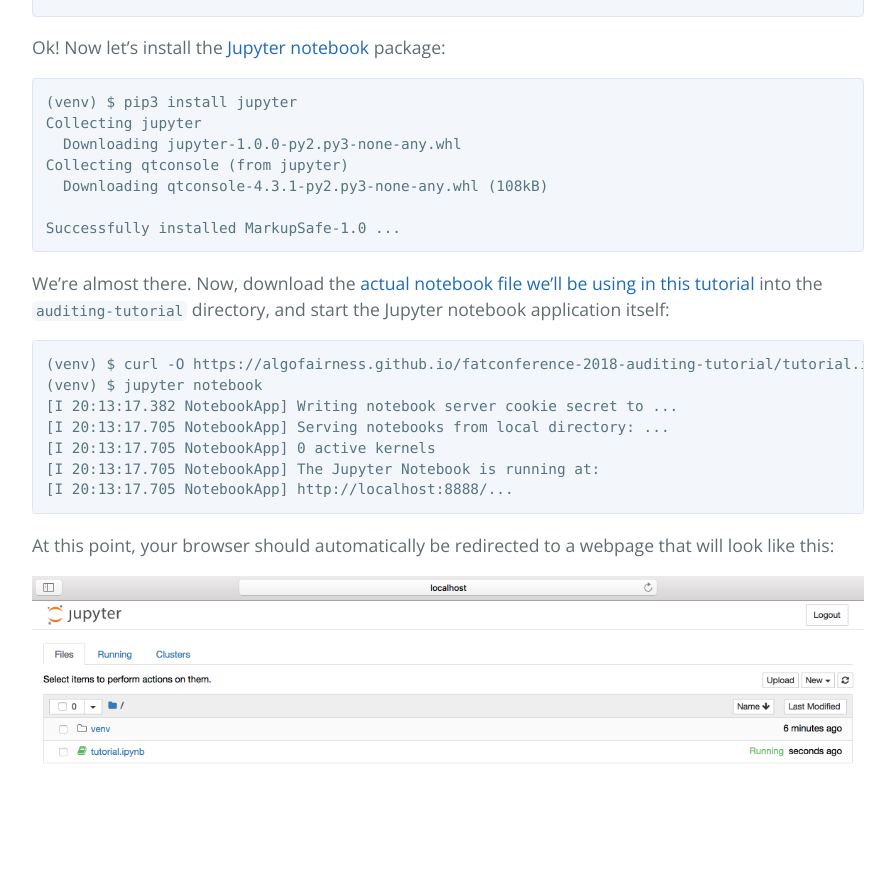
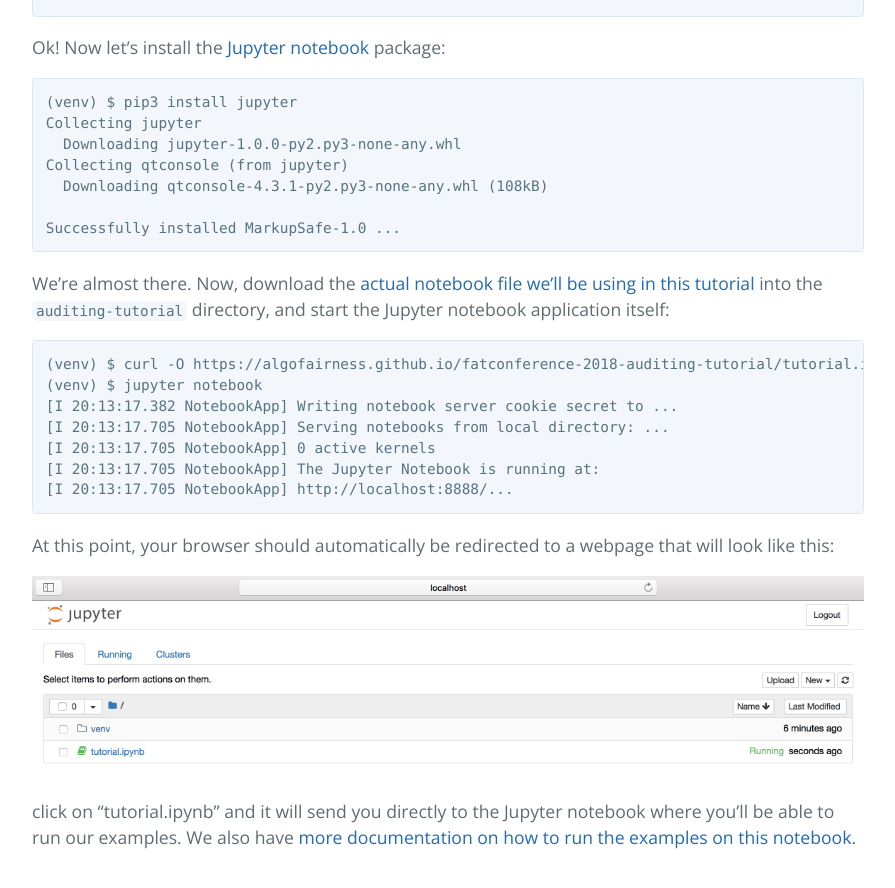
Before and after one commit to algofairness/fatconference-2018-auditing-tutorial, a Jekyll site: the page built from install.md, in a window 1280 px wide and 900 px high, scrolled down 1290 px. Shown: the top 888 px of the window, without its empty margins (192-1087 px from the left). Built offline with Jekyll 4.4.1, drawn with Linux system fonts in a browser that asks for light colours; before the commit the page ends 2120 px from its top, so only the background shows below that.

Commit message:
more install and running skeleton

```diff
--- a/install.md
+++ b/install.md
@@ -46,7 +46,7 @@
     Python 3.6.3 (default, Oct  4 2017, 06:09:38)
     [GCC 4.2.1 Compatible Apple LLVM 9.0.0 (clang-900.0.37)] on darwin
     Type "help", "copyright", "credits" or "license" for more information.
-    >>> import BlackBoxAuditing
+		>>> import BlackBoxAuditing
     >>> exit()
 
 Ok! Now let's install the [Jupyter notebook](http://jupyter.readthedocs.io/) package:
@@ -75,3 +75,6 @@
 At this point, your browser should automatically be redirected to a webpage that will look like this:
 
 ![A screenshot of Jupyter Notebook showing the tutorial notebook](images/jupyter-notebook.png)
+
+click on "tutorial.ipynb" and it will send you directly to the Jupyter
+notebook where you'll be able to run our examples. We also have [more documentation on how to run the examples on this notebook](running.html).
```
Also changed, not shown: running.md (added, +8 -0 lines).
